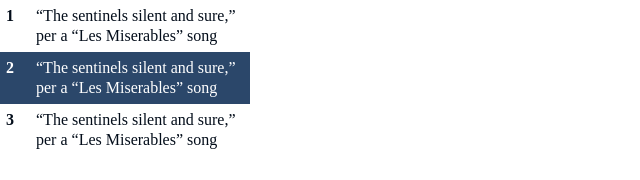
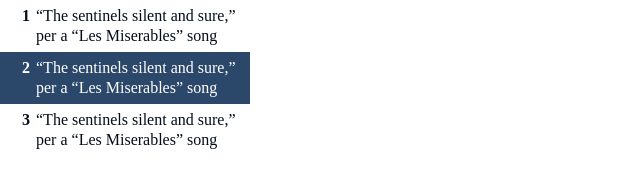
Before and after one commit to ajhyndman/cocrossword, a React (Vite) app: page / in a window 1280 px wide. Shown: the top 180 px of the page, without its empty margins (0-640 px from the left). Built offline with nearby package versions, Linux system fonts and the light colour scheme; a web font is replaced by a local one.

Commit message:
Clue: tweak some styles

```diff
--- a/src/components/Clue.module.css
+++ b/src/components/Clue.module.css
@@ -1,6 +1,18 @@
+.index {
+  box-sizing: border-box;;
+  font-weight: bold;
+  left: 0;
+  padding: 0 6px;
+  position: absolute;
+  text-align: right;
+  top: auto;
+  width: 36px;
+}
+
 .listItem {
   font-size: 16px;
   line-height: 1.25em;
+  list-style-type: none;
   padding: 6px 6px 6px 36px;
 }
 
@@ -8,10 +20,3 @@
   background: var(--san-juan);
   color: var(--white);
 }
-
-.index {
-  font-weight: 600;
-  left: 0;
-  padding: 0 6px;
-  position: absolute;
-}
```
